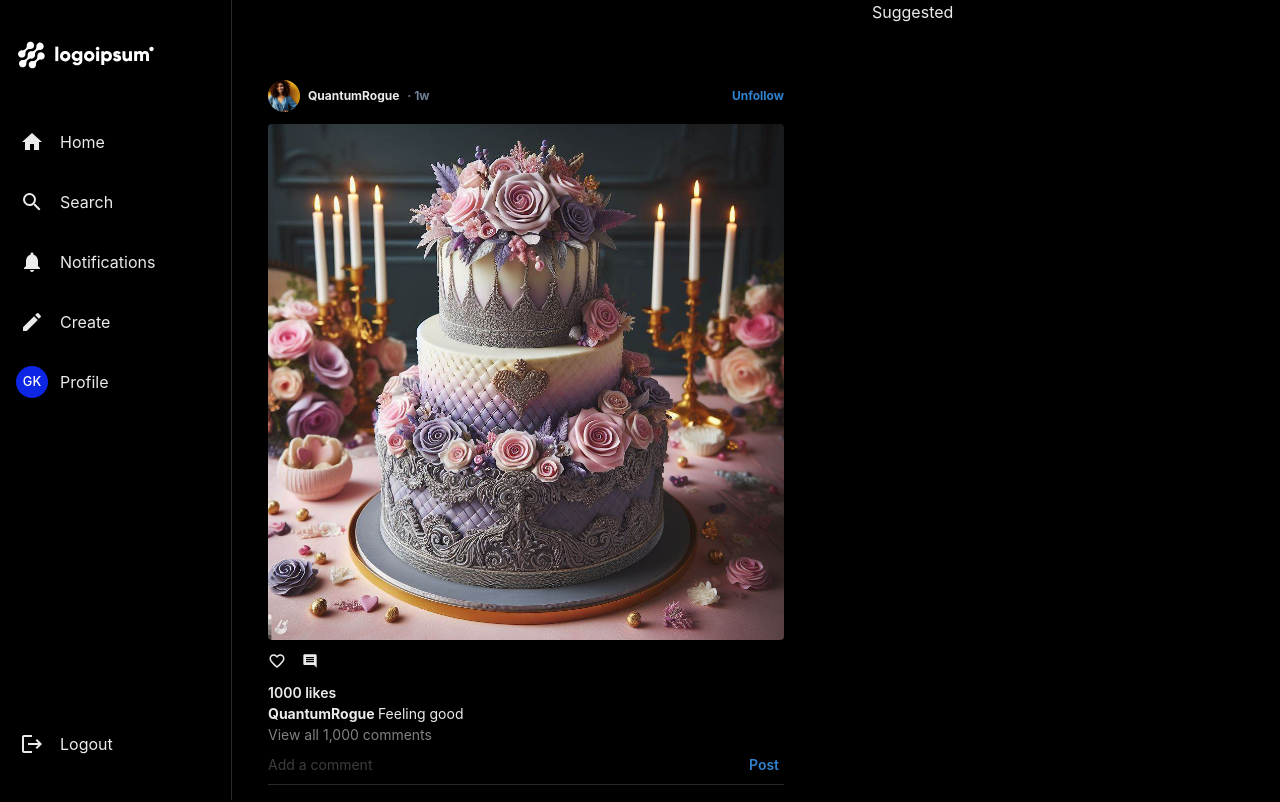
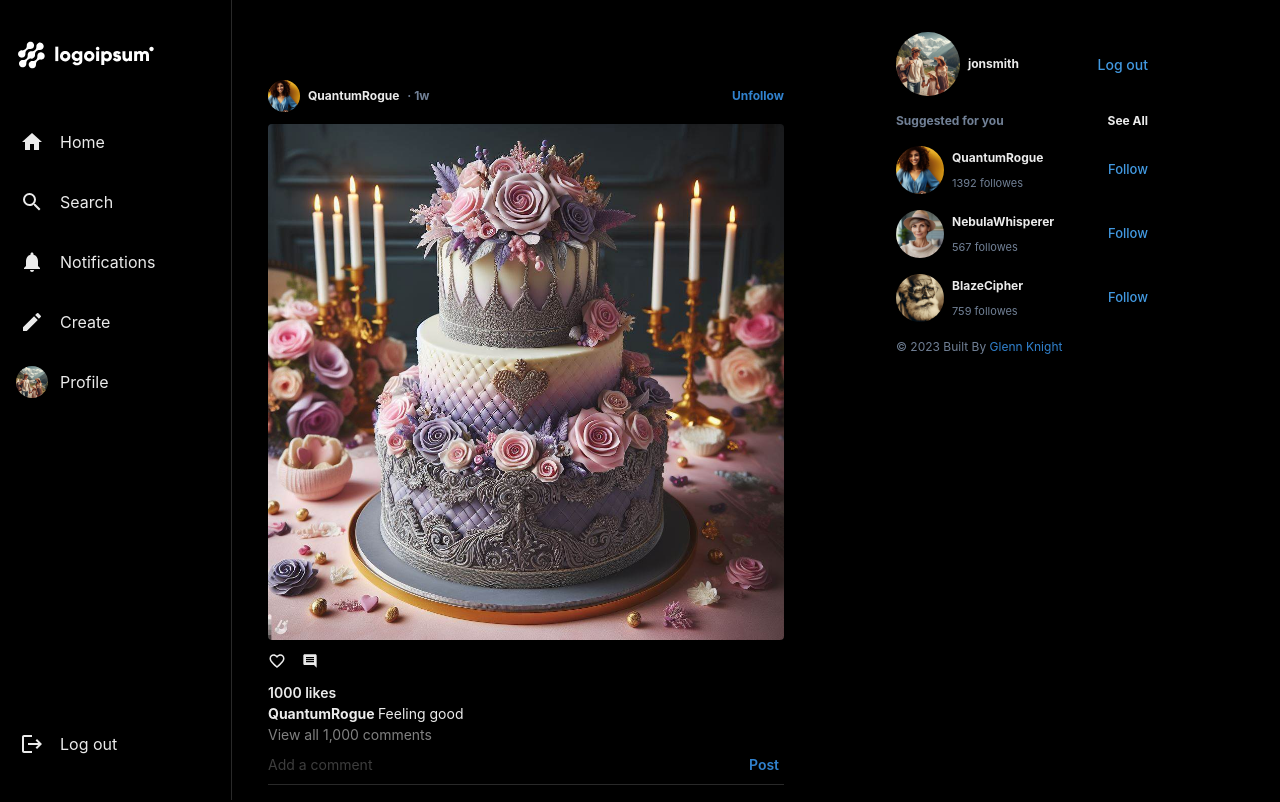
Before and after one commit to GlennKnight/react-insta-clone, a React (Vite) app: page / in a window 1280 px wide. Shown: the top 802 px of the page. Built offline with nearby package versions, Linux system fonts and the light colour scheme.

Commit message:
Added suggested users panel

```diff
--- a/src/components/Sidebar/Sidebar.jsx
+++ b/src/components/Sidebar/Sidebar.jsx
@@ -23,7 +23,7 @@ const Sidebar = () => {
             text: 'Create'
         },
         {
-            icon: <Avatar size={'sm'} name='Glenn Knight' />,
+            icon: <Avatar size={'sm'} name='John Smith' src='/profile.jpg' />,
             text: 'Profile',
             link: '/'
         }
@@ -38,7 +38,7 @@ const Sidebar = () => {
                 <Flex direction={'column'} gap={3} alignItems={'center'} h={'full'}>
                     {sidebarItems.map((item, index) => <SidebarLink key={index} text={item.text} icon={item.icon} link={item.link} />)}
                     <Box flex={1}></Box>
-                    <SidebarLink text='Logout' icon={<MdLogout size={24} />} link='/auth' />
+                    <SidebarLink text='Log out' icon={<MdLogout size={24} />} link='/auth' />
                 </Flex>
             </Flex>
         </Box >
--- /dev/null
+++ b/src/components/SuggestedUsers/SuggestedHeader.jsx
@@ -0,0 +1,18 @@
+import { Avatar, Text, Flex, Link } from '@chakra-ui/react';
+import { Link as RouterLink } from 'react-router-dom';
+const SuggestedHeader = () => {
+    return (
+        <Flex justifyContent={'space-between'} alignItems={'center'} width={'full'}>
+            <Flex alignItems={'center'} gap={2}>
+                <Avatar ame='John Smith' src='/profile.jpg' size={'lg'}></Avatar>
+                <Text fontSize={12} fontWeight={'bold'}>jonsmith</Text>
+            </Flex>
+
+            <Link as={RouterLink} to={'/auth'} fontSize={14} fontWeight={'medium'} color={'blue.400'} _hover={{ color: 'white', textDecoration: 'none' }} >
+                Log out
+            </Link>
+        </Flex>
+    )
+}
+
+export default SuggestedHeader;
--- /dev/null
+++ b/src/components/SuggestedUsers/SuggestedUser.jsx
@@ -0,0 +1,21 @@
+import { Avatar, Box, Button, Flex, VStack } from '@chakra-ui/react';
+import { useState } from 'react';
+
+const SuggestedUser = ({ avatar, followers, name }) => {
+    const [isFollowed, setIsFollowed] = useState(false);
+    return (
+        <Flex justifyContent={'space-between'} alignItems={'center'} w={'full'}>
+            <Flex alignItems={'center'} gap={2}>
+                <Avatar src={avatar} name={name} size={'md'} />
+                <VStack spacing={2} align={'flex-start'}>
+                    <Box fontSize={12} fontWeight={'bold'}>{name}</Box>
+                    <Box fontSize={11} color={'gray.500'}>{followers} followes</Box>
+                </VStack>
+            </Flex>
+            <Button fontSize={13} bg={'transparent'} p={0} height={'max-content'} fontWeight={'medium'}
+                color={'blue.400'} _hover={{ color: 'white', bg: 'transparent' }} onClick={() => setIsFollowed(!isFollowed)}>{isFollowed ? 'Unfollow' : 'Follow'}</Button>
+        </Flex>
+    )
+}
+
+export default SuggestedUser;
--- /dev/null
+++ b/src/components/SuggestedUsers/SuggestedUsers.jsx
@@ -0,0 +1,27 @@
+import { VStack, Flex, Text, Box, Link } from '@chakra-ui/react';
+import SuggestedUser from './SuggestedUser';
+import SuggestedHeader from './SuggestedHeader';
+
+const SuggestedUsers = () => {
+    return (
+        <VStack py={8} px={6} gap={4} position={'sticky'} top={0} >
+            <SuggestedHeader />
+            <Flex align={'center'} justifyContent={'space-between'} w={'full'} >
+                <Text fontSize={12} fontWeight={'bold'} color={'gray.500'}>
+                    Suggested for you
+                </Text>
+                <Text fontSize={12} fontWeight={'bold'} _hover={{ color: 'gray.400' }} cursor={'pointer'}>
+                    See All
+                </Text>
+            </Flex>
+            <SuggestedUser name='QuantumRogue' followers={1392} avatar='/avatar_one.jpg' />
+            <SuggestedUser name='NebulaWhisperer' followers={567} avatar='/avatar_two.jpg' />
+            <SuggestedUser name='BlazeCipher' followers={759} avatar='/avatar_three.jpg' />
+            <Box alignSelf={'flex-start'} fontSize={12} color={'gray.500'}>
+                &copy; 2023 Built By <Link href='https://glennknight.dev' target='_blank' color={'blue.500'}>Glenn Knight</Link>
+            </Box>
+        </ VStack>
+    )
+}
+
+export default SuggestedUsers;
--- a/src/pages/HomePage/HomePage.jsx
+++ b/src/pages/HomePage/HomePage.jsx
@@ -1,5 +1,6 @@
 import { Container, Flex, Box } from '@chakra-ui/react';
 import FeedPosts from '../../components/FeedPosts/FeedPosts';
+import SuggestedUsers from '../../components/SuggestedUsers/SuggestedUsers';
 
 const HomePage = () => {
     return (
@@ -9,7 +10,7 @@ const HomePage = () => {
                     <FeedPosts />
                 </Box>
                 <Box flex={2} mr={20} display={{ base: 'none', lg: 'block' }} maxW={'300px'}>
-                    Suggested
+                    <SuggestedUsers />
                 </Box>
             </Flex>
         </Container>
```
Also changed, not shown: public/profile.jpg (added).
